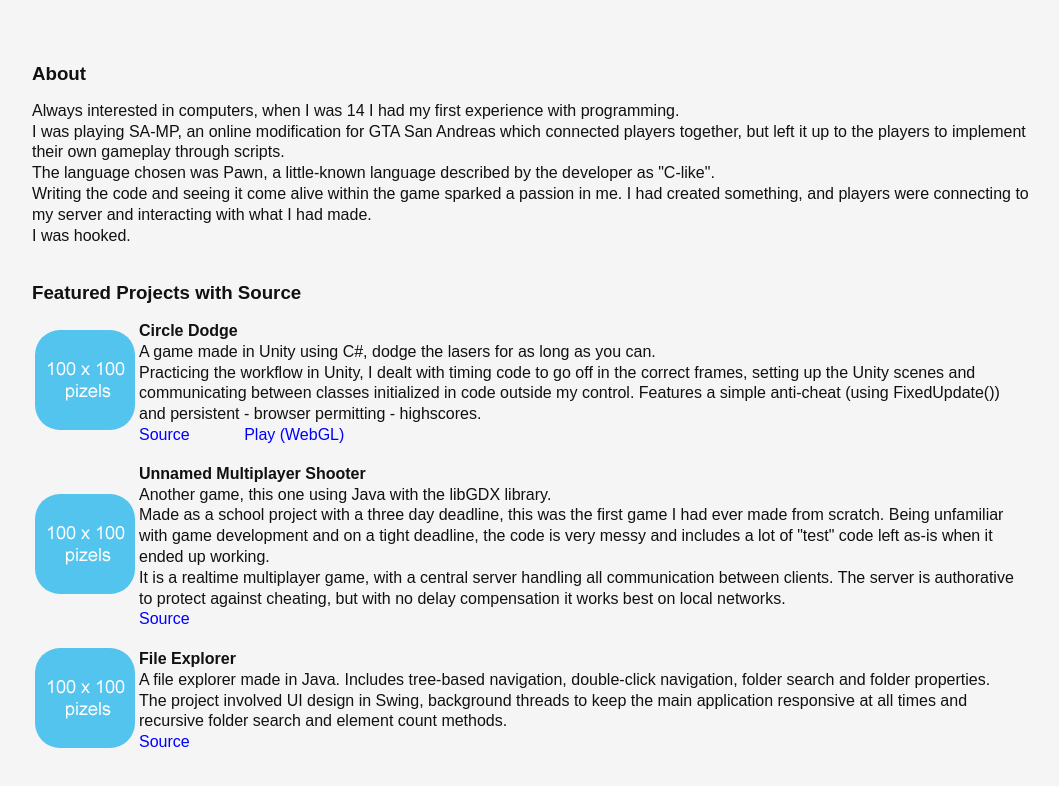
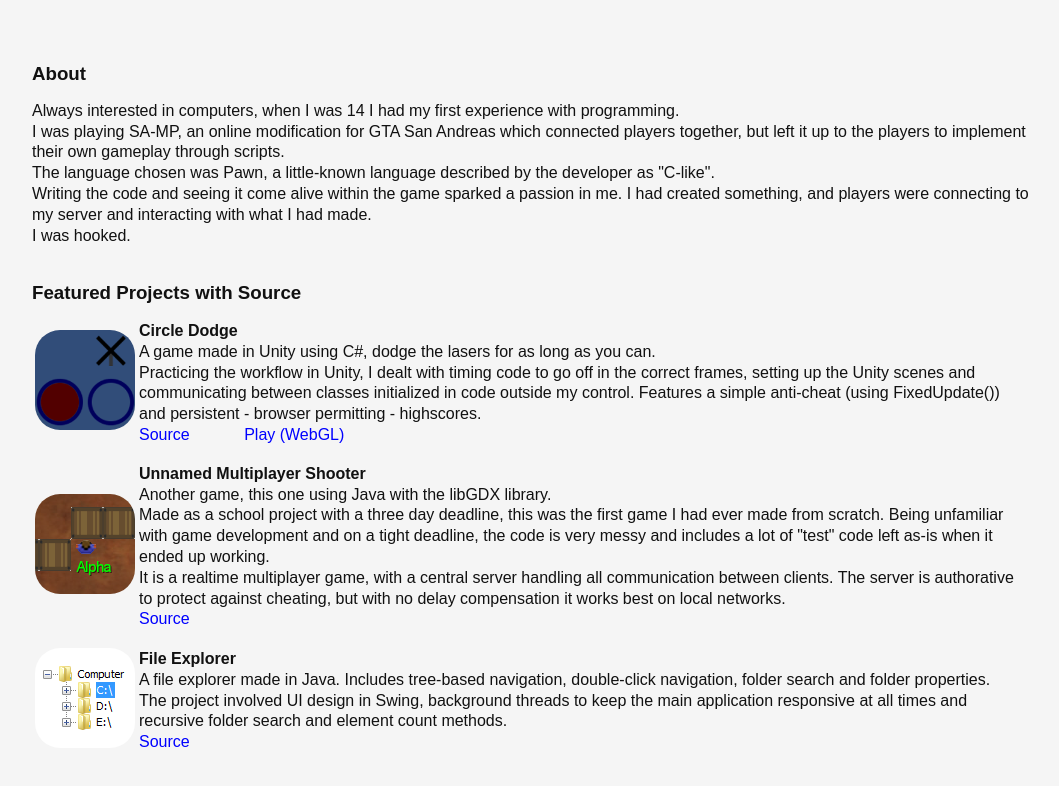
Before and after one commit to Alphadash/alphadash.github.io, a plain HTML site: page index.html in a window 1280 px wide. Shown: the whole page, without its empty margins (96-1155 px from the left). Drawn offline with Linux system fonts and the light colour scheme.

Commit message:
Added project icons

```diff
--- a/index.html
+++ b/index.html
@@ -16,7 +16,7 @@
 			<h3>Featured Projects with Source</h3>
 			<table>
 				<tr>
-					<td><img src="assets/100pixels.gif"></td>
+					<td><img src="assets/circle-dodge-icon.png"></td>
 					<td><b>Circle Dodge</b></br>
 					A game made in Unity using C#, dodge the lasers for as long as you can.</br>
 					Practicing the workflow in Unity, I dealt with timing code to go off in the correct frames, setting up the Unity scenes and communicating between classes initialized in code outside my control. Features a simple anti-cheat (using FixedUpdate()) and persistent - browser permitting - highscores.</br>
@@ -24,7 +24,7 @@
 					<a href="circledodge.html" target="_blank">Play (WebGL)</a></td>
 				</tr>
 				<tr>
-					<td><img src="assets/100pixels.gif"></td>
+					<td><img src="assets/multiplayer-shooter-icon.png"></td>
 					<td><b>Unnamed Multiplayer Shooter</b></br>
 					Another game, this one using Java with the libGDX library.</br>
 					Made as a school project with a three day deadline, this was the first game I had ever made from scratch. Being unfamiliar with game development and on a tight deadline, the code is very messy and includes a lot of "test" code left as-is when it ended up working.</br>
@@ -32,7 +32,7 @@
 					<a href="https://github.com/Alphadash/multiplayer-shooter" target="_blank">Source</a></td>
 				</tr>
 	<tr>
-					<td><img src="assets/100pixels.gif"></td>
+					<td><img src="assets/file-explorer-icon.png"></td>
 					<td><b>File Explorer</b></br>
 					A file explorer made in Java. Includes tree-based navigation, double-click navigation, folder search and folder properties.</br>
 					The project involved UI design in Swing, background threads to keep the main application responsive at all times and recursive folder search and element count methods.</br>
```
Also changed, not shown: assets/100pixels.gif (deleted), assets/circle-dodge-icon.png (added), assets/file-explorer-icon.png (added), assets/multiplayer-shooter-icon.png (added).
